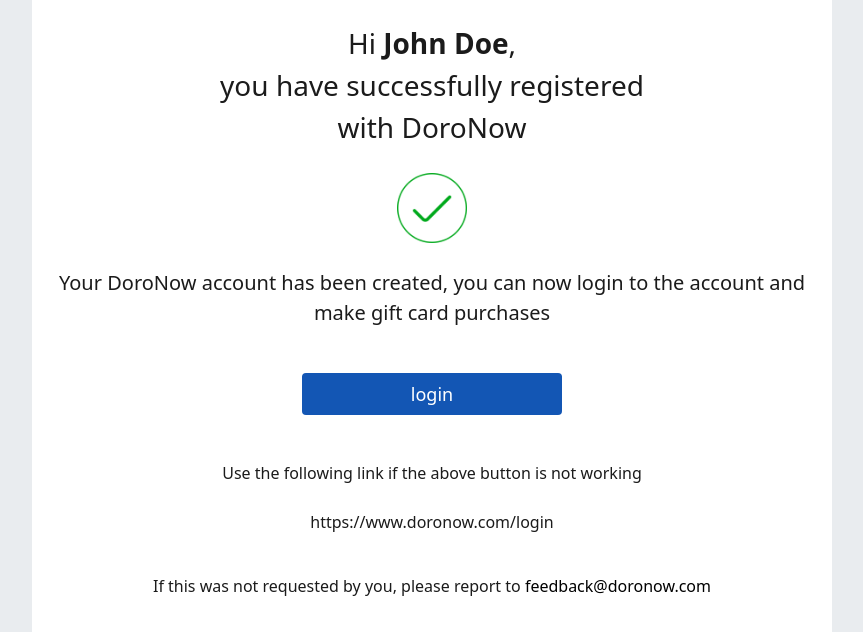
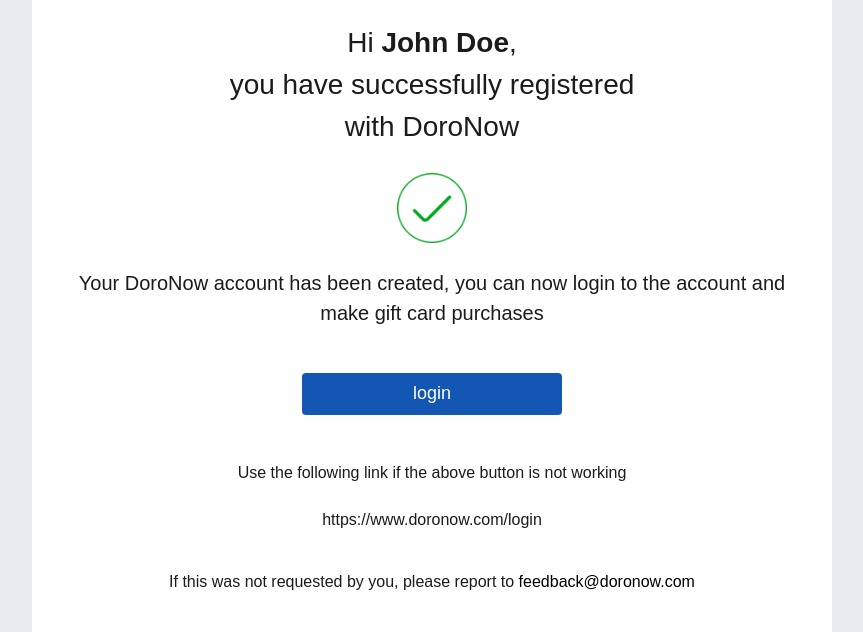
Before and after one commit to sateesh9417/email-template, a plain HTML site: page DoroNow-Email-Template/index.html in a window 1280 px wide. Shown: the part 133-765 px from the top of the page, without its empty margins (208-1071 px from the left). Drawn offline with Linux system fonts and the light colour scheme.

Commit message:
font-family has been updated

```diff
--- a/DoroNow-Email-Template/index.html
+++ b/DoroNow-Email-Template/index.html
@@ -15,8 +15,25 @@
             background-color: #E9ECEF;
         }
 
-        h1,h2,h3,h4,h5,h5,p,span,div,a,button{
-            font-family: system-ui, -apple-system, BlinkMacSystemFont, 'Segoe UI', Roboto, Oxygen, Ubuntu, Cantarell, 'Open Sans', 'Helvetica Neue', sans-serif;
+        p,
+        h1,
+        h2,
+        h3,
+        h4,
+        h5,
+        h6,
+        div,
+        span,
+        b,
+        input,
+        input::placeholder,
+        label,
+        button,
+        small,
+        strong,
+        select,
+        textarea {
+            font-family: 'Montserrat', sans-serif;
         }
 
         .container {
@@ -85,7 +102,7 @@
                 border-radius: 0;
             }
 
-            .btns button{
+            .btns button {
                 width: 260px;
             }
 
```
